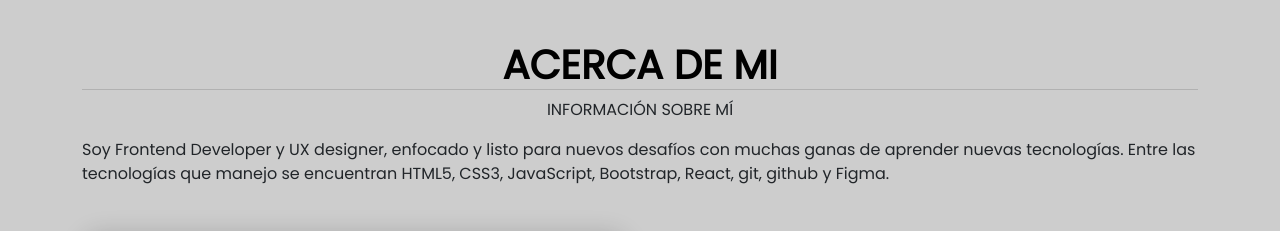
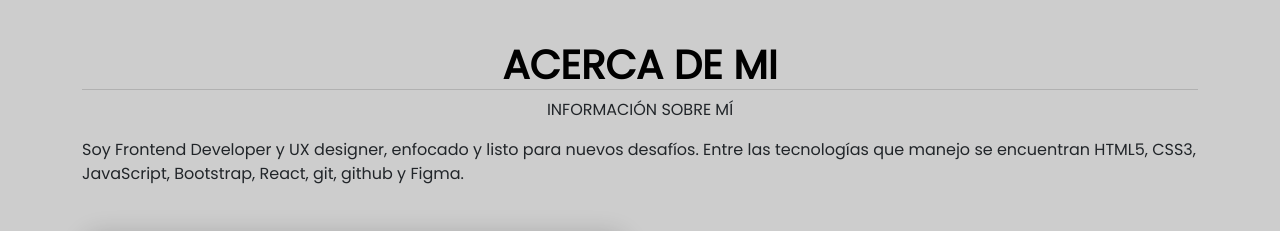
Before and after one commit to danieljml/Portafolio, a plain HTML site: page index.html in a window 1280 px wide. Shown: the part 900-1131 px from the top of the page. Drawn offline with nearby package versions, Linux system fonts and the light colour scheme.

Commit message:
About me change content

```diff
--- a/index.html
+++ b/index.html
@@ -83,8 +83,7 @@
         <p class="text-center">INFORMACIÓN SOBRE MÍ</p>
         <p class="text-start">
           Soy Frontend Developer y UX designer, enfocado y listo para
-          nuevos desafíos con muchas ganas de aprender nuevas tecnologías.
-          Entre las tecnologías que manejo se encuentran HTML5, CSS3,
+          nuevos desafíos. Entre las tecnologías que manejo se encuentran HTML5, CSS3,
           JavaScript, Bootstrap, React, git, github y Figma.
         </p>
       </div>
```
